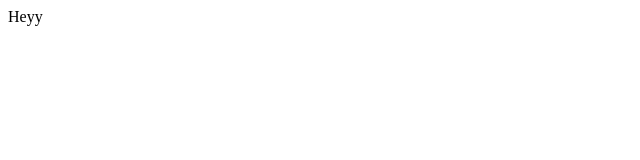
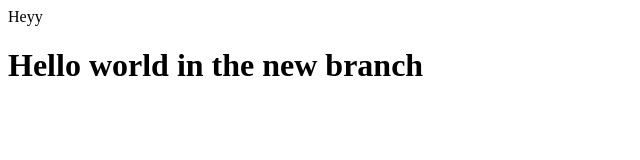
Before and after one commit to HusseinNasser2001/demo-repo, a plain HTML site: page index.html in a window 1280 px wide. Shown: the whole page, without its empty margins (0-640 px from the left). Drawn offline with Linux system fonts and the light colour scheme.

Commit message:
commit in the new branch

```diff
--- a/index.html
+++ b/index.html
@@ -1 +1,3 @@
 <div> Heyy</div>
+
+<h1>Hello world in the new branch</h1>
```
